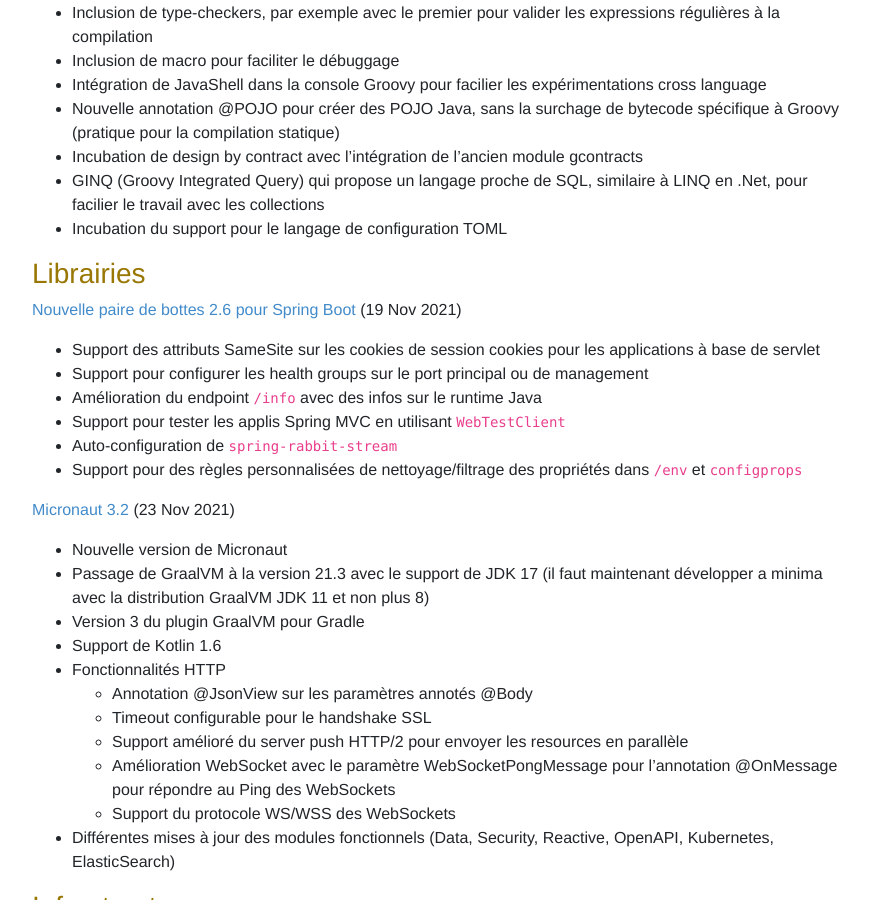
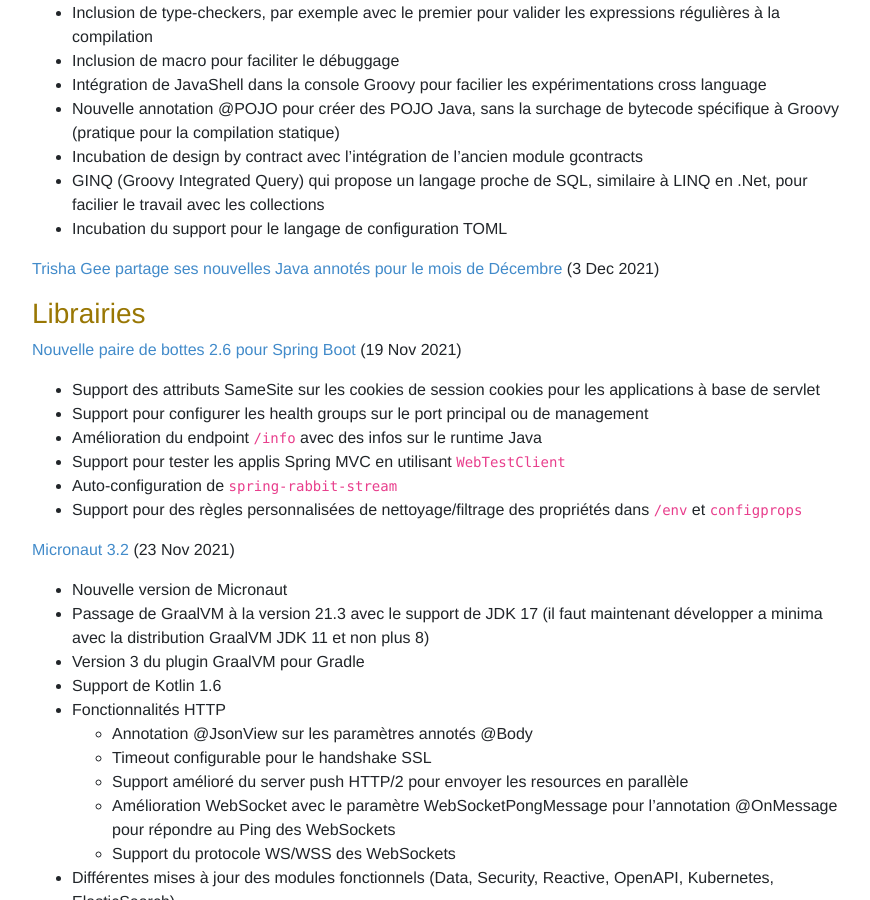
Before and after one commit to lescastcodeurs/lescastcodeurs.com, a Jekyll site: the page built from _posts/2021-12-20-lcc-269-la-la-log4j.md, in a window 1280 px wide and 900 px high, scrolled down 1397 px. Shown: the whole window, without its empty margins (53-923 px from the left). Built offline with Jekyll 4.4.1, drawn with Linux system fonts in a browser that asks for light colours; comment, search, counter and statistics services are not loaded.

Commit message:
Trisha's december news

```diff
--- a/_posts/2021-12-20-lcc-269-la-la-log4j.md
+++ b/_posts/2021-12-20-lcc-269-la-la-log4j.md
@@ -61,6 +61,8 @@ Téléchargement de l’épisode [LesCastCodeurs-Episode-269.mp3](https://traffi
 * Incubation de design by contract avec l'intégration de l'ancien module gcontracts
 * GINQ (Groovy Integrated Query) qui propose un langage proche de SQL, similaire à LINQ en .Net, pour facilier le travail avec les collections
 * Incubation du support pour le langage de configuration TOML
+
+[Trisha Gee partage ses nouvelles Java annotés pour le mois de Décembre](https://blog.jetbrains.com/idea/2021/12/java-annotated-monthly-december-2021/) (3 Dec 2021)
 
 ### Librairies
 
```
